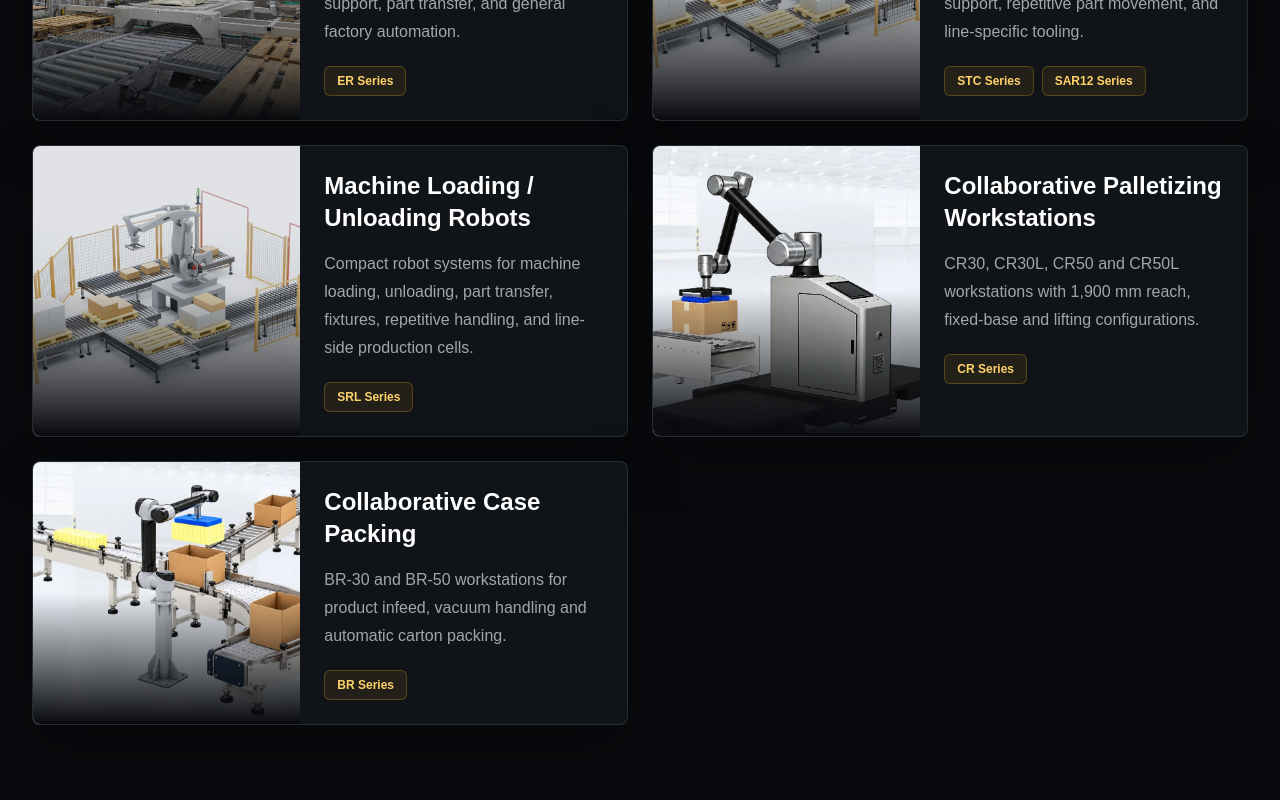
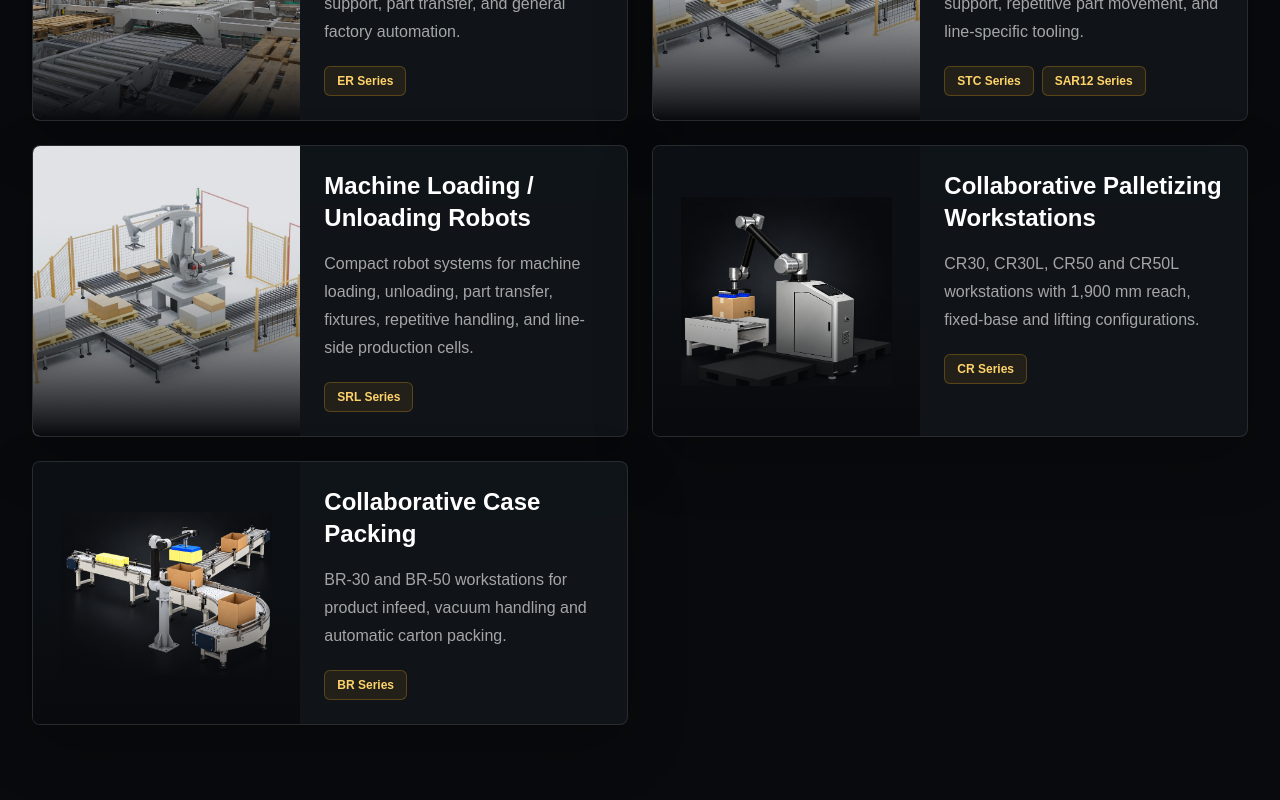
Before and after one commit to jianxu2001/robotics-website, a Next.js app: page / in a window 1280 px wide. Shown: the part 3584-4384 px from the top of the page. Built offline with nearby package versions, Linux system fonts and the light colour scheme.

Commit message:
Match collaborative product imagery to dark site theme

```diff
--- a/app/globals.css
+++ b/app/globals.css
@@ -45,6 +45,21 @@ html {
     linear-gradient(90deg, rgba(255, 255, 255, 0.07) 1px, transparent 1px);
   background-size: 42px 42px;
   mask-image: linear-gradient(to bottom, black, transparent 82%);
+}
+
+.product-stage {
+  background: #0c0f13;
+}
+
+.product-image {
+  object-fit: contain;
+  padding: 1.25rem;
+}
+
+@media (min-width: 1024px) {
+  .product-image {
+    padding: 1.75rem;
+  }
 }
 
 .steel-panel {
--- a/app/page.tsx
+++ b/app/page.tsx
@@ -277,13 +277,13 @@ export default function Home() {
             {productCategories.map((category) => (
               <IndustrialCard key={category.title} className="group overflow-hidden">
                 <div className="grid min-h-full lg:grid-cols-[0.9fr_1.1fr]">
-                  <div className="relative min-h-56 overflow-hidden">
+                  <div className={`relative min-h-56 overflow-hidden ${category.image.includes("-dark-") ? "product-stage" : ""}`}>
                     <Image
                       src={category.image}
                       alt={category.title}
                       fill
                       sizes="(min-width: 768px) 50vw, 100vw"
-                      className="object-cover transition duration-500 group-hover:scale-105"
+                      className={`${category.image.includes("-dark-") ? "product-image" : "object-cover"} transition duration-500 group-hover:scale-105`}
                     />
                     <div className="absolute inset-0 bg-gradient-to-t from-[#080a0d] via-transparent to-transparent" />
                   </div>
--- a/app/products/[slug]/page.tsx
+++ b/app/products/[slug]/page.tsx
@@ -75,7 +75,7 @@ export default async function ProductDetailPage({
               fill
               priority
               sizes="100vw"
-              className="object-cover opacity-36"
+              className={series.image.includes("-dark-") ? "object-contain object-right p-6 opacity-36" : "object-cover opacity-36"}
             />
             <div className="absolute inset-0 bg-[linear-gradient(90deg,rgba(8,10,13,0.98),rgba(8,10,13,0.7),rgba(8,10,13,0.42))]" />
             <div className="absolute inset-0 industrial-grid opacity-40" />
--- a/app/zh/page.tsx
+++ b/app/zh/page.tsx
@@ -154,13 +154,13 @@ export default function ZhHomePage() {
             {productCategoriesZh.map((category) => (
               <IndustrialCard key={category.title} className="group overflow-hidden">
                 <div className="grid min-h-full lg:grid-cols-[0.9fr_1.1fr]">
-                  <div className="relative min-h-56 overflow-hidden">
+                  <div className={`relative min-h-56 overflow-hidden ${category.image.includes("-dark-") ? "product-stage" : ""}`}>
                     <Image
                       src={category.image}
                       alt={category.title}
                       fill
                       sizes="(min-width: 768px) 50vw, 100vw"
-                      className="object-cover transition duration-500 group-hover:scale-105"
+                      className={`${category.image.includes("-dark-") ? "product-image" : "object-cover"} transition duration-500 group-hover:scale-105`}
                     />
                     <div className="absolute inset-0 bg-gradient-to-t from-[#080a0d] via-transparent to-transparent" />
                   </div>
--- a/app/zh/products/[slug]/page.tsx
+++ b/app/zh/products/[slug]/page.tsx
@@ -44,7 +44,7 @@ export default async function ZhProductDetailPage({ params }: ProductDetailPageP
       <main className="min-h-screen bg-[#080a0d] pt-40 text-white sm:pt-32 lg:pt-28">
         <section className="relative border-b border-white/10">
           <div className="absolute inset-0">
-            <Image src={series.image} alt={`${series.series} 工业机器人`} fill priority sizes="100vw" className="object-cover opacity-36" />
+            <Image src={series.image} alt={`${series.series} 工业机器人`} fill priority sizes="100vw" className={series.image.includes("-dark-") ? "object-contain object-right p-6 opacity-36" : "object-cover opacity-36"} />
             <div className="absolute inset-0 bg-[linear-gradient(90deg,rgba(8,10,13,0.98),rgba(8,10,13,0.7),rgba(8,10,13,0.42))]" />
             <div className="absolute inset-0 industrial-grid opacity-40" />
           </div>
--- a/components/model-specifications.tsx
+++ b/components/model-specifications.tsx
@@ -70,7 +70,7 @@ export function ProductModelDetail({ model, locale = "en" }: { model: ProductMod
           <div className="mt-8 flex flex-wrap gap-3"><CtaLink href={`${prefix}/contact`}>{zh ? "咨询选型与报价" : "Request Model Review"}</CtaLink><a href={catalog} className="inline-flex items-center rounded-md border border-white/20 px-5 py-3 text-sm font-semibold transition hover:border-[#f5b41b]">{zh ? "下载产品画册 PDF" : "Download Catalog PDF"}</a></div>
           <div className="mt-8 grid grid-cols-2 gap-3">{metrics.map(([label, value]) => <div key={label} className="rounded-lg border border-white/10 bg-black/20 p-4"><p className="text-xs text-white/50">{label}</p><p className="mt-2 text-xl font-semibold text-[#ffd36b]">{value}</p></div>)}</div>
         </div>
-        <div className="relative min-h-80 overflow-hidden rounded-xl border border-white/10 bg-white lg:min-h-[480px]"><Image src={model.image} alt={`${model.name} ${zh ? (model.categoryZh ?? "工业机器人应用") : model.category}`} fill priority sizes="(min-width: 1024px) 50vw, 100vw" className={model.specifications ? "object-contain" : "object-cover"} /></div>
+        <div className={`relative min-h-80 overflow-hidden rounded-xl border border-white/[0.06] lg:min-h-[480px] ${model.image.includes("-dark-") ? "product-stage" : "bg-[#0c0f13]"}`}><Image src={model.image} alt={`${model.name} ${zh ? (model.categoryZh ?? "工业机器人应用") : model.category}`} fill priority sizes="(min-width: 1024px) 50vw, 100vw" className={model.image.includes("-dark-") ? "product-image" : model.specifications ? "object-contain" : "object-cover"} /></div>
       </div></section>
       <section className="section-shell">
         <div className="mb-8 max-w-3xl"><p className="text-sm font-semibold uppercase tracking-widest text-[#f5b41b]">{zh ? "技术规格" : "Technical specifications"}</p><h2 className="mt-3 text-3xl font-semibold">{zh ? `${model.name} 产品参数` : `${model.name} specifications`}</h2><p className="mt-4 leading-7 text-white/60">{zh ? "参数用于初步选型。最终配置需结合产品、夹具负载、重心及产线布局确认。" : "Use these specifications for preliminary selection. Confirm the final configuration against product data, tooling load, center of gravity and line layout."}</p></div>
@@ -78,7 +78,7 @@ export function ProductModelDetail({ model, locale = "en" }: { model: ProductMod
           <Parameters rows={specifications} zh={zh} caption={zh ? "产品参数" : "Product parameters"} />
           <div className="grid min-w-0 gap-8">
             {optionNote ? <p className="rounded-lg border border-white/10 p-5 text-sm leading-7 text-white/70">{optionNote}</p> : null}
-            {model.drawing ? <figure className="overflow-hidden rounded-lg border border-white/10 bg-white"><Image src={model.drawing} alt={`${model.name} ${zh ? "尺寸与工作范围图" : "dimensions and operating range drawing"}`} width={1200} height={800} className="max-h-[480px] w-full object-contain" /><figcaption className="bg-[#151b21] px-5 py-4 text-sm text-white/70">{zh ? "画册尺寸与工作范围示意" : "Catalog dimensions and operating range"}</figcaption></figure> : null}
+            {model.drawing ? <figure className="overflow-hidden rounded-lg border border-white/10 bg-[#0d141c]"><Image src={model.drawing} alt={`${model.name} ${zh ? "尺寸与工作范围图" : "dimensions and operating range drawing"}`} width={1200} height={800} className="max-h-[480px] w-full object-contain p-4 mix-blend-screen opacity-85 invert" /><figcaption className="bg-[#151b21] px-5 py-4 text-sm text-white/70">{zh ? "画册尺寸与工作范围示意" : "Catalog dimensions and operating range"}</figcaption></figure> : null}
             {model.jointParameters.length ? <Parameters rows={model.jointParameters} zh={zh} caption={zh ? "各轴动作范围" : "Joint motion ranges"} /> : null}
             {model.technicalNote ? <p className="rounded-lg border border-[#f5b41b]/25 bg-[#f5b41b]/5 p-5 text-sm leading-7 text-[#ffe1a0]">{zh ? model.technicalNoteZh : model.technicalNote}</p> : null}
             <a href={`${catalog}${model.catalogPage ? `#page=${model.catalogPage}` : ""}`} className="rounded-lg border border-white/10 p-5 text-sm text-white/65 transition hover:border-[#f5b41b]/50">{zh ? "查看原始画册与产品图 →" : "View original catalog and product illustrations →"}</a>
--- a/components/product-group-card.tsx
+++ b/components/product-group-card.tsx
@@ -25,13 +25,13 @@ export function ProductGroupCard({
   return (
     <div id={group.slug} className="scroll-mt-36">
       <IndustrialCard className="group overflow-hidden">
-        <div className="relative min-h-52 overflow-hidden border-b border-white/10">
+        <div className={`relative min-h-52 overflow-hidden border-b border-white/10 ${group.image.includes("-dark-") ? "product-stage" : ""}`}>
           <Image
             src={group.image}
             alt={group.title}
             fill
             sizes="(min-width: 1024px) 33vw, (min-width: 768px) 50vw, 100vw"
-            className="object-cover opacity-82 transition duration-500 group-hover:scale-105"
+            className={`${group.image.includes("-dark-") ? "product-image" : "object-cover opacity-82"} transition duration-500 group-hover:scale-105`}
           />
           <div className="absolute inset-0 bg-[linear-gradient(180deg,rgba(8,10,13,0.1),rgba(8,10,13,0.86))]" />
           <div className="absolute bottom-0 left-0 right-0 p-6">
--- a/components/series-card.tsx
+++ b/components/series-card.tsx
@@ -27,13 +27,13 @@ export function SeriesCard({
 }: SeriesCardProps) {
   return (
     <article className="group overflow-hidden rounded-lg border border-white/10 bg-[#11161b] shadow-[0_22px_60px_rgba(0,0,0,0.24)] transition hover:-translate-y-1 hover:border-[#f5b41b]/40">
-      <div className="relative aspect-[16/10] overflow-hidden">
+      <div className={`relative aspect-[16/10] overflow-hidden ${series.image.includes("-dark-") ? "product-stage" : ""}`}>
         <Image
           src={series.image}
           alt={`${series.series} industrial robot application`}
           fill
           sizes="(min-width: 1024px) 33vw, 100vw"
-          className="object-cover opacity-80 transition duration-500 group-hover:scale-105"
+          className={`${series.image.includes("-dark-") ? "product-image" : "object-cover opacity-80"} transition duration-500 group-hover:scale-105`}
         />
         <div className="absolute inset-0 bg-gradient-to-t from-[#080a0d] via-transparent to-transparent" />
         <div className="absolute left-4 top-4 rounded-md border border-[#f5b41b]/40 bg-black/54 px-3 py-2 font-mono text-xs font-bold uppercase tracking-[0.12em] text-[#f5b41b]">
--- a/lib/catalog-zh.ts
+++ b/lib/catalog-zh.ts
@@ -163,10 +163,10 @@ export const productCategoriesZh: ProductCategory[] = [
     title: "协作码垛工作站",
     description:
       "CR30、CR30L、CR50、CR50L，臂展均为 1,900 mm，覆盖不带升降和带升降配置。",
-    image: "/images/products/cr30l-1900.webp",
+    image: "/images/products/cr-palletizer-dark-v1.png",
     series: ["CR系列"],
   },
-  { slug: "collaborative-case-packing", title: "协作装箱工作站", description: "BR-30、BR-50 协作装箱机器人，衔接进料定位、真空抓取和自动装箱。", image: "/images/products/br-30.webp", series: ["BR系列"] },
+  { slug: "collaborative-case-packing", title: "协作装箱工作站", description: "BR-30、BR-50 协作装箱机器人，衔接进料定位、真空抓取和自动装箱。", image: "/images/products/br-case-packer-dark-v1.png", series: ["BR系列"] },
 ];
 
 export const productGroupsZh: ProductGroup[] = [
--- a/lib/catalog.ts
+++ b/lib/catalog.ts
@@ -101,13 +101,13 @@ export const productCategories: ProductCategory[] = [
     title: "Collaborative Palletizing Workstations",
     description:
       "CR30, CR30L, CR50 and CR50L workstations with 1,900 mm reach, fixed-base and lifting configurations.",
-    image: "/images/products/cr30l-1900.webp",
+    image: "/images/products/cr-palletizer-dark-v1.png",
     series: ["CR Series"],
   },
   {
     slug: "collaborative-case-packing", title: "Collaborative Case Packing",
     description: "BR-30 and BR-50 workstations for product infeed, vacuum handling and automatic carton packing.",
-    image: "/images/products/br-30.webp", series: ["BR Series"],
+    image: "/images/products/br-case-packer-dark-v1.png", series: ["BR Series"],
   },
 
 ];
@@ -378,7 +378,7 @@ const productSeriesDefinitions: Omit<ProductSeries, "models">[] = [
   "title": "Collaborative Palletizing Workstations",
   "category": "Collaborative palletizing",
   "summary": "Compare CR30, CR30L, CR50 and CR50L: 30 kg or 50 kg payload, 1,900 mm reach, and fixed-base or 500 mm lifting configurations.",
-  "image": "/images/products/cr30l-1900.webp",
+  "image": "/images/products/cr-palletizer-dark-v1.png",
   "payloadRange": "30-50 kg",
   "reachRange": "1,900 mm",
   "axes": "5/6-axis",
@@ -399,7 +399,7 @@ const productSeriesDefinitions: Omit<ProductSeries, "models">[] = [
   "title": "Collaborative Case Packing Workstations",
   "category": "Carton packing automation",
   "summary": "BR-30 and BR-50 combine product infeed, vacuum handling and automatic carton packing with 1,900 mm maximum robot travel.",
-  "image": "/images/products/br-30.webp",
+  "image": "/images/products/br-case-packer-dark-v1.png",
   "payloadRange": "30-50 kg",
   "reachRange": "1,900 mm",
   "axes": "—",
--- a/lib/product-data.ts
+++ b/lib/product-data.ts
@@ -147,7 +147,7 @@ export const productModels: ProductModel[] = [
   "series": "CR Series",
   "category": "Collaborative Palletizing Robot",
   "categoryZh": "协作码垛机器人",
-  "image": "/images/products/cr30-1900.webp",
+  "image": "/images/products/cr-palletizer-dark-v1.png",
   "axes": "5",
   "payload": "30 kg",
   "reach": "1,900 mm",
@@ -275,7 +275,7 @@ export const productModels: ProductModel[] = [
   "series": "CR Series",
   "category": "Collaborative Palletizing Robot",
   "categoryZh": "协作码垛机器人",
-  "image": "/images/products/cr30l-1900.webp",
+  "image": "/images/products/cr-palletizer-dark-v1.png",
   "axes": "6",
   "payload": "30 kg",
   "reach": "1,900 mm",
@@ -403,7 +403,7 @@ export const productModels: ProductModel[] = [
   "series": "CR Series",
   "category": "Collaborative Palletizing Robot",
   "categoryZh": "协作码垛机器人",
-  "image": "/images/products/cr50-1900.webp",
+  "image": "/images/products/cr-palletizer-dark-v1.png",
   "axes": "5",
   "payload": "50 kg",
   "reach": "1,900 mm",
@@ -531,7 +531,7 @@ export const productModels: ProductModel[] = [
   "series": "CR Series",
   "category": "Collaborative Palletizing Robot",
   "categoryZh": "协作码垛机器人",
-  "image": "/images/products/cr50l-1900.webp",
+  "image": "/images/products/cr-palletizer-dark-v1.png",
   "axes": "6",
   "payload": "50 kg",
   "reach": "1,900 mm",
@@ -659,7 +659,7 @@ export const productModels: ProductModel[] = [
   "series": "BR Series",
   "category": "Collaborative Case Packing Workstation",
   "categoryZh": "协作装箱机器人工作站",
-  "image": "/images/products/br-30.webp",
+  "image": "/images/products/br-case-packer-dark-v1.png",
   "axes": "—",
   "payload": "30 kg",
   "reach": "1,900 mm",
@@ -756,7 +756,7 @@ export const productModels: ProductModel[] = [
   "series": "BR Series",
   "category": "Collaborative Case Packing Workstation",
   "categoryZh": "协作装箱机器人工作站",
-  "image": "/images/products/br-50.webp",
+  "image": "/images/products/br-case-packer-dark-v1.png",
   "axes": "—",
   "payload": "50 kg",
   "reach": "1,900 mm",
```
Also changed, not shown: public/images/products/br-case-packer-dark-v1.png (added), public/images/products/cr-palletizer-dark-v1.png (added).
